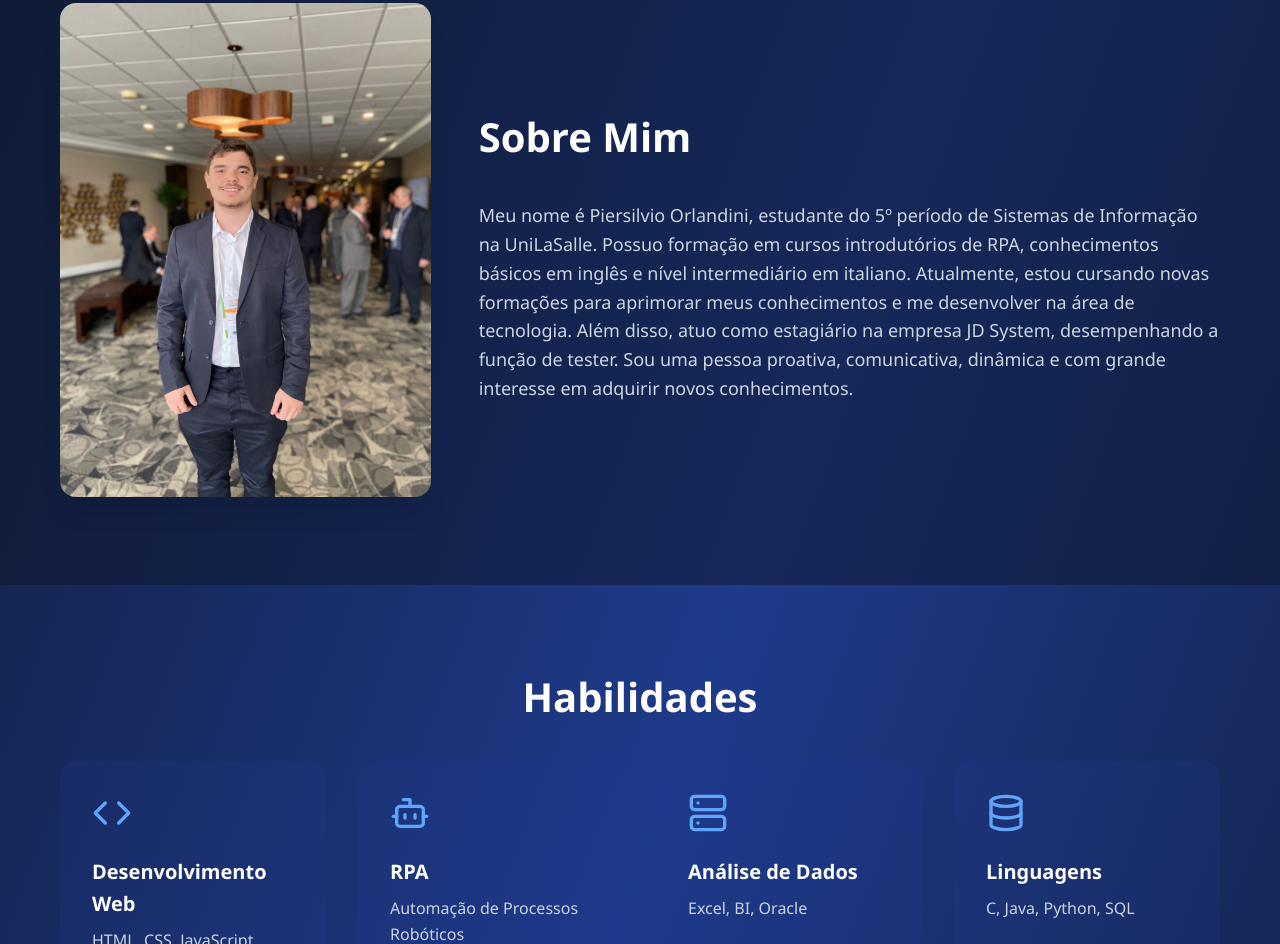
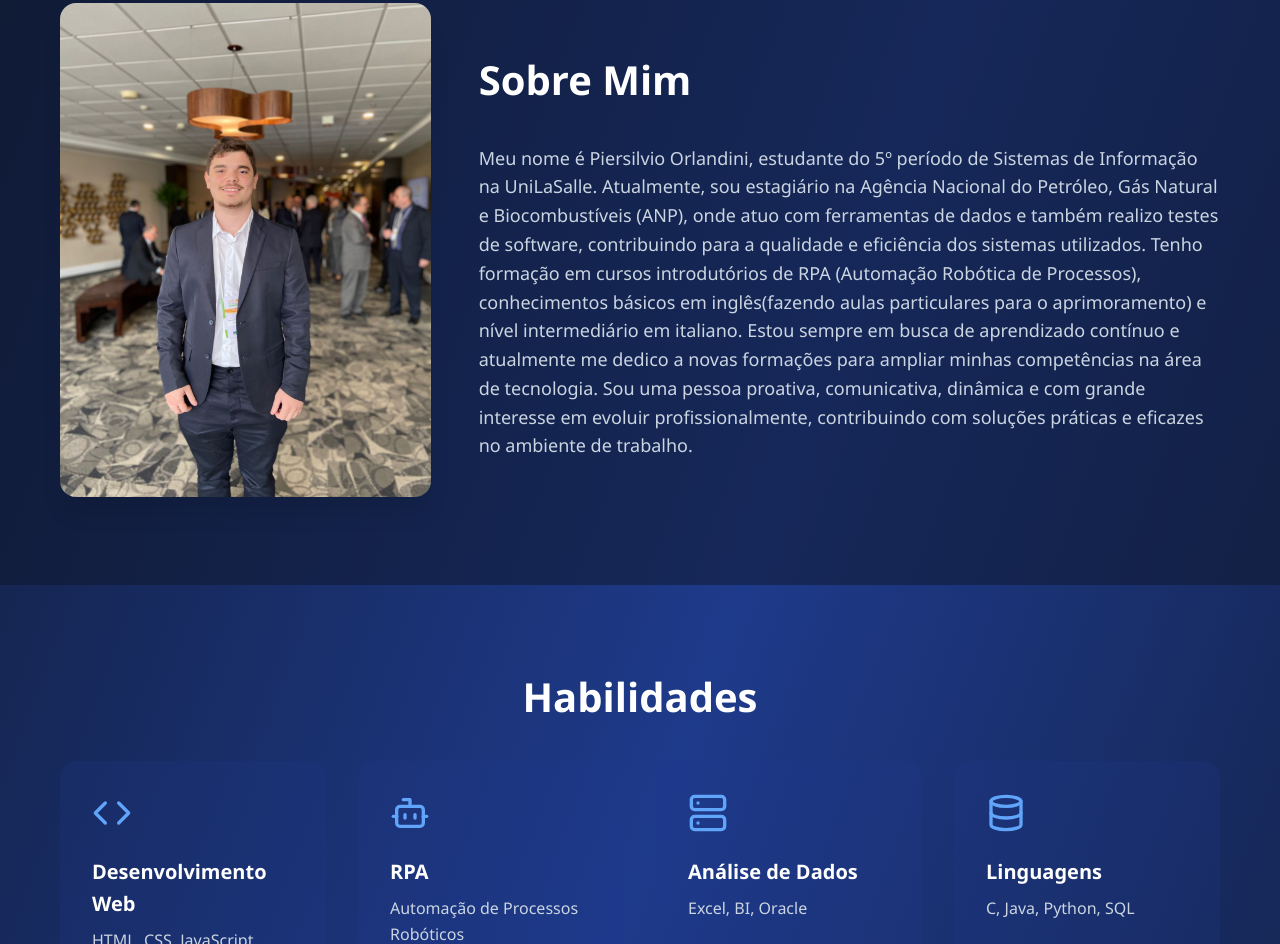
Before and after one commit to orlandini01/My-Page, a plain HTML site: page index.html in a window 1280 px wide. Shown: the part 877-1821 px from the top of the page. Drawn offline with Linux system fonts and the light colour scheme.

Commit message:
Atualizando o index

```diff
--- a/index.html
+++ b/index.html
@@ -44,11 +44,14 @@
                 <div class="about-text">
                     <h2>Sobre Mim</h2>
                     <p>Meu nome é Piersilvio Orlandini, estudante do 5º período de Sistemas de Informação na UniLaSalle.
-                        Possuo formação em cursos introdutórios de RPA, conhecimentos básicos em inglês e nível
-                        intermediário em italiano. Atualmente, estou cursando novas formações para aprimorar meus
-                        conhecimentos e me desenvolver na área de tecnologia. Além disso, atuo como estagiário na
-                        empresa JD System, desempenhando a função de tester. Sou uma pessoa proativa, comunicativa,
-                        dinâmica e com grande interesse em adquirir novos conhecimentos.</p>
+                        Atualmente, sou estagiário na Agência Nacional do Petróleo, Gás Natural e Biocombustíveis (ANP),
+                        onde atuo com ferramentas de dados e também realizo testes de software, contribuindo para a
+                        qualidade e eficiência dos sistemas utilizados. Tenho formação em cursos introdutórios de RPA
+                        (Automação Robótica de Processos), conhecimentos básicos em inglês(fazendo aulas particulares
+                        para o aprimoramento) e nível intermediário em italiano. Estou sempre em busca de aprendizado
+                        contínuo e atualmente me dedico a novas formações para ampliar minhas competências na área de
+                        tecnologia. Sou uma pessoa proativa, comunicativa, dinâmica e com grande interesse em evoluir
+                        profissionalmente, contribuindo com soluções práticas e eficazes no ambiente de trabalho.</p>
                 </div>
             </div>
         </div>
```
